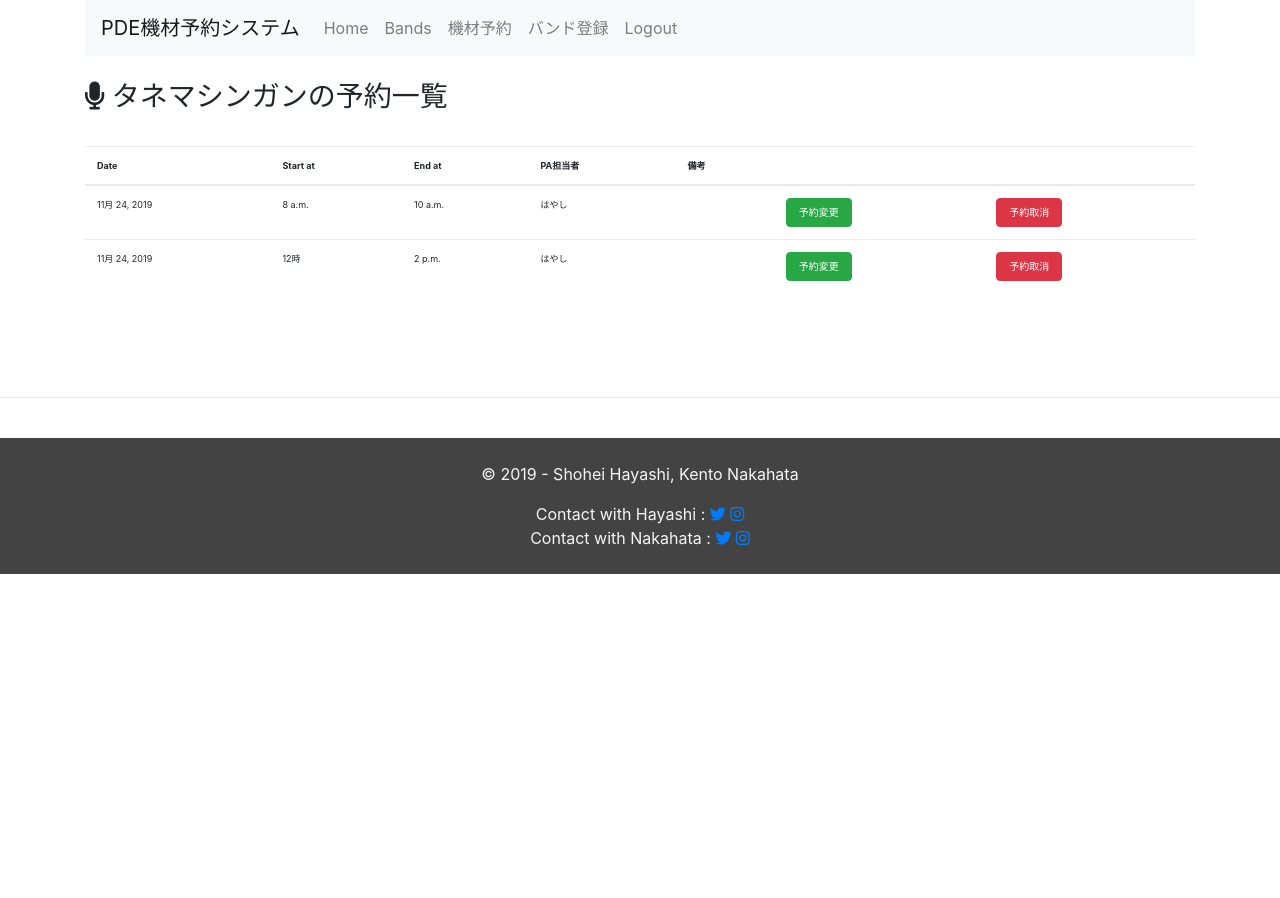
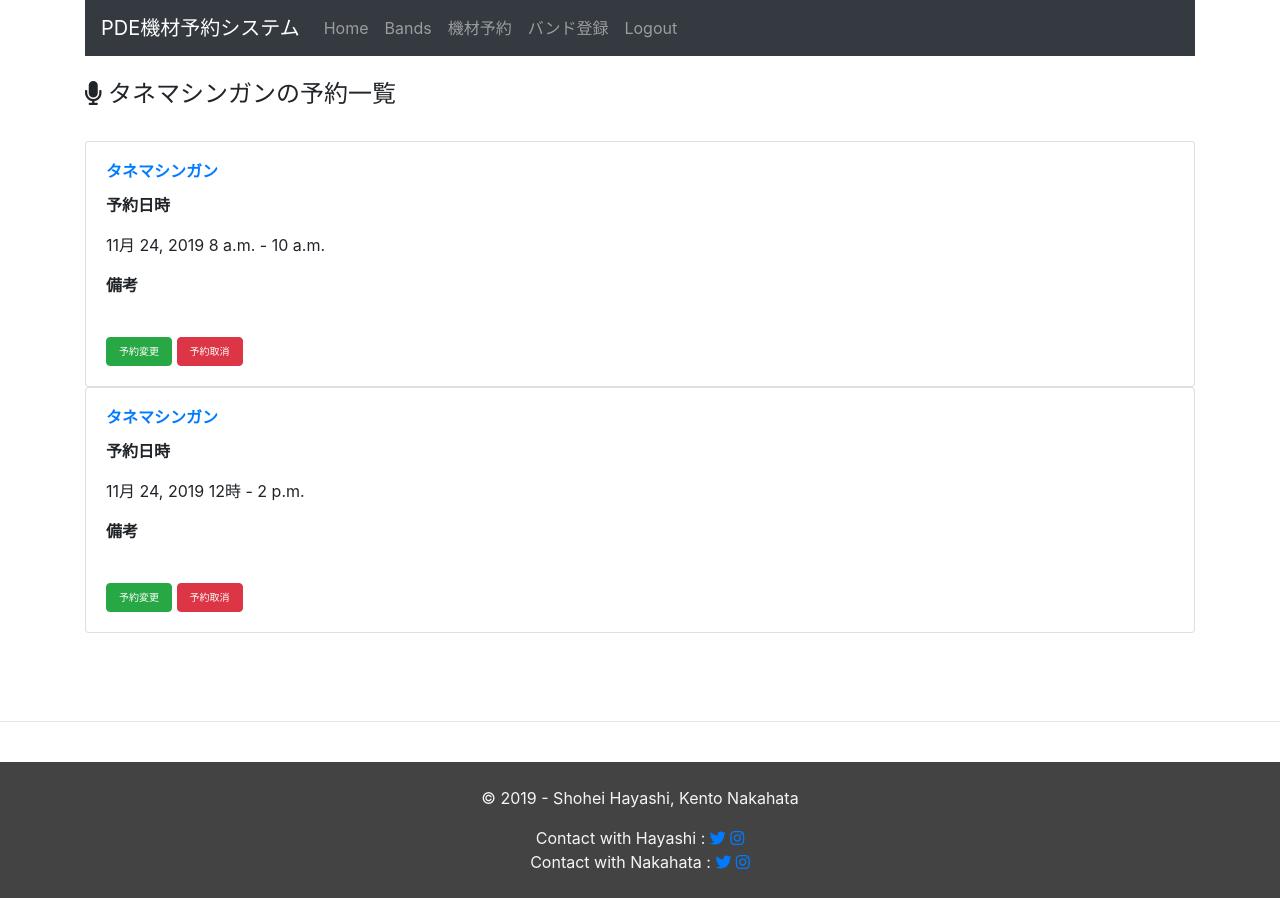
Before and after one commit to RingSho/pde_reservation_system, a Django app: page /equipment_management/schedule_by_band/15 in a window 1280 px wide. Before the commit the page ends 574 px from the top, so only its background shows below. Run offline with Django 3.2, Linux system fonts and the light colour scheme; a user stored in the database is signed in; data comes from the database, SQL or seed files in the repository; both versions use the stored data as it was after the commit; some libraries are stand-ins or nearby versions.

Commit message:
fix: schedule ui and error message

```diff
--- a/accounts/static/css/table.css
+++ b/accounts/static/css/table.css
@@ -28,6 +28,6 @@ button {
 }
 
 footer {
-  background-color: rgb(67, 67, 67);
+  background-color: #343a40;
   color: whitesmoke;
 }
--- a/accounts/templates/accounts/base.html
+++ b/accounts/templates/accounts/base.html
@@ -15,7 +15,7 @@
 <body>
   <div class="container">
     <nav class="navbar navbar-expand-lg navbar-light bg-light">
-      <a class="navbar-brand" href="{% url 'equipment:month' %}">予約スケジュール</a>
+      <a class="navbar-brand" href="{% url 'equipment:month' %}">PDE機材予約システム</a>
       <button class="navbar-toggler" type="button" data-toggle="collapse" data-target="#navbarSupportedContent" aria-controls="navbarSupportedContent" aria-expanded="false" aria-label="Toggle navigation">
         <span class="navbar-toggler-icon"></span>
       </button>
@@ -23,10 +23,10 @@
       <div class="collapse navbar-collapse" id="navbarSupportedContent">
         <ul class="navbar-nav mr-auto">
           <li class="nav-item">
-            <a class="nav-link" href="{% url 'equipment:show_band_list' %}">Bands</a>
+            <a class="nav-link" href="{% url 'equipment:month' %}">Home</a>
           </li>
           <li class="nav-item">
-            <a class="nav-link" href="{% url 'equipment:add_schedule' %}">機材予約</a>
+            <a class="nav-link" href="{% url 'equipment:show_band_list' %}">Bands</a>
           </li>
           <li class="nav-item">
             <a class="nav-link" href="{% url 'equipment:add_band' %}">バンド登録</a>
--- a/equipment_management/forms.py
+++ b/equipment_management/forms.py
@@ -26,8 +26,7 @@ class ScheduleCreateForm(forms.ModelForm):
     start_at = self.cleaned_data['start_at']
     end_at = self.cleaned_data['end_at']
     active_date = self.cleaned_data['active_date']
-    schedules = Schedule.objects.filter(active_date=active_date)
-
+    schedules = Schedule.objects.filter(active_date=active_date).exclude(id=self.instance.id)
     for schedule in schedules:
       if not ((start_at >= schedule.end_at) or (end_at <= schedule.start_at)):
         raise forms.ValidationError(
--- a/equipment_management/templates/equipment_management/band_form.html
+++ b/equipment_management/templates/equipment_management/band_form.html
@@ -11,7 +11,7 @@
   <br>
 {% endif %}
 
-<h3><i class="fas fa-file-import"></i> {{ title }}</h3>
+<h4><i class="fas fa-file-import"></i> {{ title }}</h4>
 <br>
 <div class="container">
   <form action="" method="POST">
--- a/equipment_management/templates/equipment_management/band_list.html
+++ b/equipment_management/templates/equipment_management/band_list.html
@@ -2,7 +2,7 @@
 
 {% block content %}
 <br>
-<h3><i class="fas fa-microphone"></i> PDE Band List</h3>
+<h4><i class="fas fa-microphone"></i> PDE Band List</h4>
 <br>
 
 <table class="table">
--- a/equipment_management/templates/equipment_management/base.html
+++ b/equipment_management/templates/equipment_management/base.html
@@ -15,7 +15,7 @@
   </head>
   <body>
     <div class="container">
-      <nav class="navbar navbar-expand-lg navbar-light bg-light">
+      <nav class="navbar navbar-expand-lg navbar-dark bg-dark">
         <a class="navbar-brand" href="{% url 'equipment:month' %}">PDE機材予約システム</a>
         <button class="navbar-toggler" type="button" data-toggle="collapse" data-target="#navbarSupportedContent" aria-controls="navbarSupportedContent" aria-expanded="false" aria-label="Toggle navigation">
           <span class="navbar-toggler-icon"></span>
--- a/equipment_management/templates/equipment_management/schedule_by_band.html
+++ b/equipment_management/templates/equipment_management/schedule_by_band.html
@@ -2,42 +2,30 @@
 
 {% block content %}
 <br>
-<h3><i class="fas fa-microphone"></i> {{ band_name }}の予約一覧</h3>
+<h4><i class="fas fa-microphone"></i> {{ band_name }}の予約一覧</h4>
 <br>
 
-<table class="table">
-  <thead>
-    <tr>
-      <th class="date">Date</th>
-      <th>Start at</th>
-      <th>End at</th>
-      <th>PA担当者</th>
-      <th>備考</th>
-      <th></th>
-      <th></th>
-    </tr>
-  </thead>
-  <tbody>
 {% for schedule in schedules %}
-    <tr>
-      <td class="date">{{ schedule.active_date }}</td>
-      <td>{{ schedule.start_at }}</td>
-      <td>{{ schedule.end_at }}</a></td>
-      <td>{{ schedule.pa_name }}</td>
-      <td>{{ schedule.text }}</td>
-      <td>
+<div class="card">
+    <div class="card-body">
+      <h6 class="card-title font-weight-bold">
+        <a href="{% url 'equipment:schedule_by_band' schedule.band_id.id %}">{{ schedule.band_id }}</a>
+      </h6>
+      <p class="card-text font-weight-bold">予約日時</p>
+      <p class="card-text">{{ schedule.active_date }} {{ schedule.start_at }} - {{ schedule.end_at }}</p>
+      <p class="card-text font-weight-bold">備考</p>
+      <div class='test'>
+        <p class="card-text text-break">{{ schedule.text }}</p>
+      </div>
+      <br>
       <a href="{% url 'equipment:update_schedule' schedule.pk %}">
           <button type="button" class="btn btn-success btn-xs" style="font-size: 10px;">予約変更</button>
       </a>
-      </td>
-      <td>
       <a href="{% url 'equipment:delete_schedule' schedule.pk %}">
         <button type="button" class="btn btn-danger btn-xs" style="font-size: 10px;">予約取消</button>
       </a>
-      </td>
-    </tr>
+    </div>
+  </div>
 {% endfor %}
-  </tbody>
-</table>
 
 {% endblock %}
--- a/equipment_management/templates/equipment_management/schedule_confirm_delete.html
+++ b/equipment_management/templates/equipment_management/schedule_confirm_delete.html
@@ -2,7 +2,7 @@
 
 {% block content %}
 <br>
-<h3><i class="fas fa-trash-alt"></i> 予約取消</h3>
+<h4><i class="fas fa-trash-alt"></i> 予約取消</h4>
 <br>
 
 <form action="" method="POST">
--- a/equipment_management/views.py
+++ b/equipment_management/views.py
@@ -32,9 +32,8 @@ def add_schedule(request):
     'form' : ScheduleCreateForm(),
     'title' : '機材予約',
   }
-  if not form.is_valid():
-    for error in form.errors.values():
-      context['error_message'] = error
+  if request.method == 'POST' and not form.is_valid():
+    context['error_message'] = "※ 既にその時間には予約が入っているか、時間の入力に誤りがあります"
   return render(request, 'equipment_management/band_form.html', context)
 
 @login_required
@@ -54,7 +53,8 @@ def update_schedule(request, pk):
     return redirect('equipment:month')
 
   context = {
-      'form': form,
+      'form' : form,
+      'title' : '予約の変更',
   }
   return render(request, 'equipment_management/band_form.html', context)
 
@@ -96,7 +96,7 @@ def schedule_by_band(request, pk):
 def day_schedule(request, year, month, day):
   target_date = datetime.date(year, month, day)
   context ={
-      'schedules' : Schedule.objects.filter(active_date=target_date).order_by('-active_date'),
+      'schedules' : Schedule.objects.filter(active_date=target_date).order_by('start_at'),
       'target_date' : target_date,
   }
   return render(request, 'equipment_management/day_schedule.html', context)
```
Also changed, not shown: equipment_management/templates/equipment_management/day_schedule.html (+15 -29 lines), equipment_management/templates/equipment_management/month.html (+16 -27 lines), db.sqlite3, 6 other files. Lines whose indentation alone changed are shown as unchanged.
